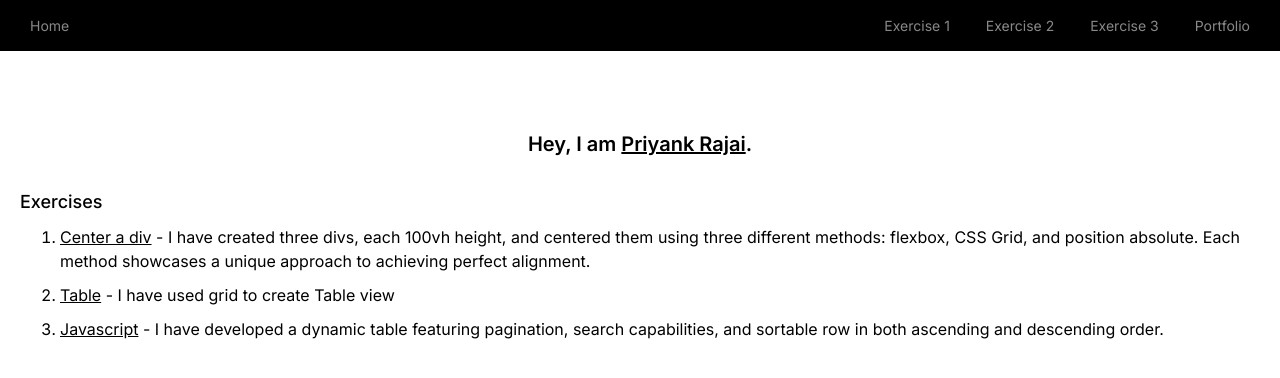
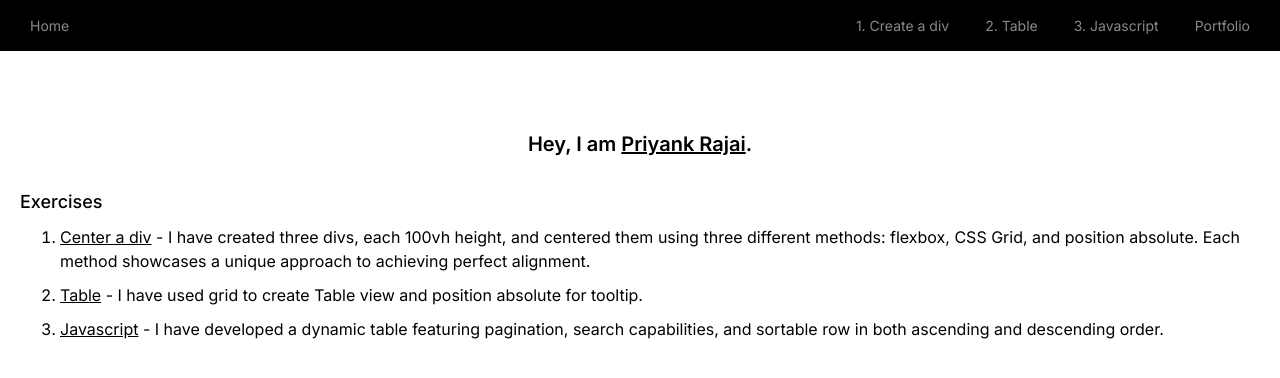
Before and after one commit to Ipriyankrajai/next-14, a Next.js app: page / in a window 1280 px wide. Shown: the top 378 px of the page. Built offline with nearby package versions, Linux system fonts and the light colour scheme.

Commit message:
fix: minor content changes

```diff
--- a/src/app/layout.tsx
+++ b/src/app/layout.tsx
@@ -31,19 +31,19 @@ export default function RootLayout({
                 className="hover:bg-gray-400 hover:text-white transition-all duration-300 rounded-md px-[10px] py-[5px]"
                 href={"/center-a-div"}
               >
-                Exercise 1
+                1. Create a div
               </Link>
               <Link
                 className="hover:bg-gray-400 hover:text-white transition-all duration-300 rounded-md px-[10px] py-[5px]"
                 href={"/table "}
               >
-                Exercise 2
+                2. Table
               </Link>
               <Link
                 className="hover:bg-gray-400 hover:text-white transition-all duration-300 rounded-md px-[10px] py-[5px]"
                 href={"/javascript"}
               >
-                Exercise 3
+                3. Javascript
               </Link>
               <Link
                 className="hover:bg-gray-400 hover:text-white transition-all duration-300 rounded-md px-[10px] py-[5px]"
--- a/src/app/page.tsx
+++ b/src/app/page.tsx
@@ -35,7 +35,8 @@ export default function Home() {
                 <Link href={"/table"} className="underline">
                   Table
                 </Link>{" "}
-                - I have used grid to create Table view
+                - I have used grid to create Table view and position absolute
+                for tooltip.
               </div>
             </li>
             <li className="mt-[10px]">
```
